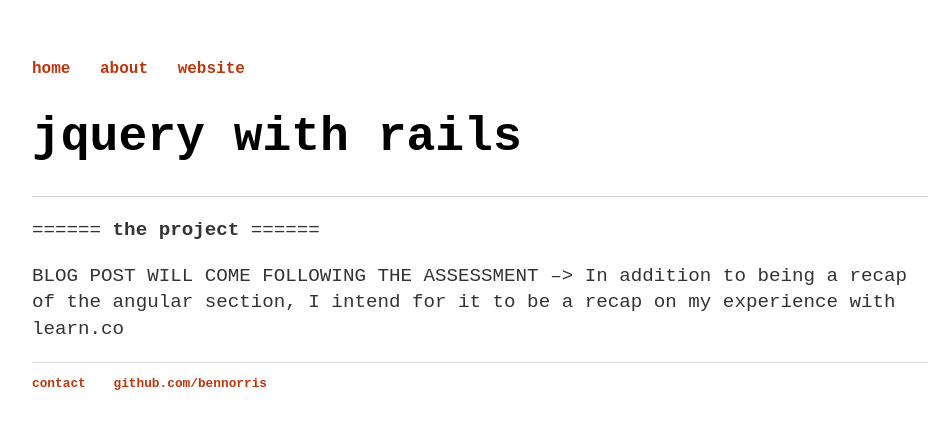
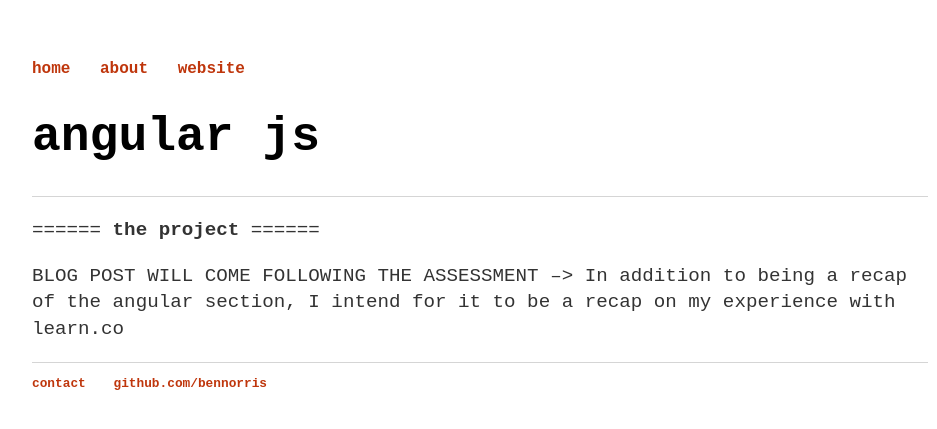
Before and after one commit to bennorris/blog, a Jekyll site: the page built from _posts/2016-12-18-angularjs.md, in a window 1280 px wide. Shown: the top 429 px of the page, without its empty margins (160-1097 px from the left). Built offline with Jekyll 4.4.1, drawn with Linux system fonts in a browser that asks for light colours.

Commit message:
fixed title

```diff
--- a/_posts/2016-12-18-angularjs.md
+++ b/_posts/2016-12-18-angularjs.md
@@ -1,6 +1,6 @@
 ---
 layout: post
-title: jquery with rails
+title: angular js
 ---
 
 ======
```
